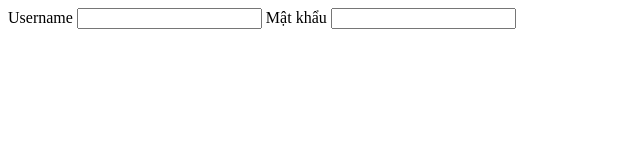
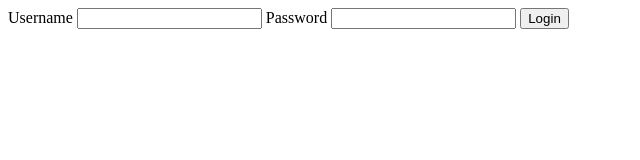
Before and after one commit to Anit008/git_ktra, a plain HTML site: page index.html in a window 1280 px wide. Shown: the whole page, without its empty margins (0-640 px from the left). Drawn offline with Linux system fonts and the light colour scheme.

Commit message:
sua mat khau thanh password va them btn login

```diff
--- a/index.html
+++ b/index.html
@@ -10,8 +10,9 @@
 <body>
     <label for="">Username</label>
     <input type="text">
-    <label for="">Mật khẩu</label>
+    <label for="txtpassword">Password</label>
     <input type="password">
+    <button>Login</button>
 
 </body>
 
```
